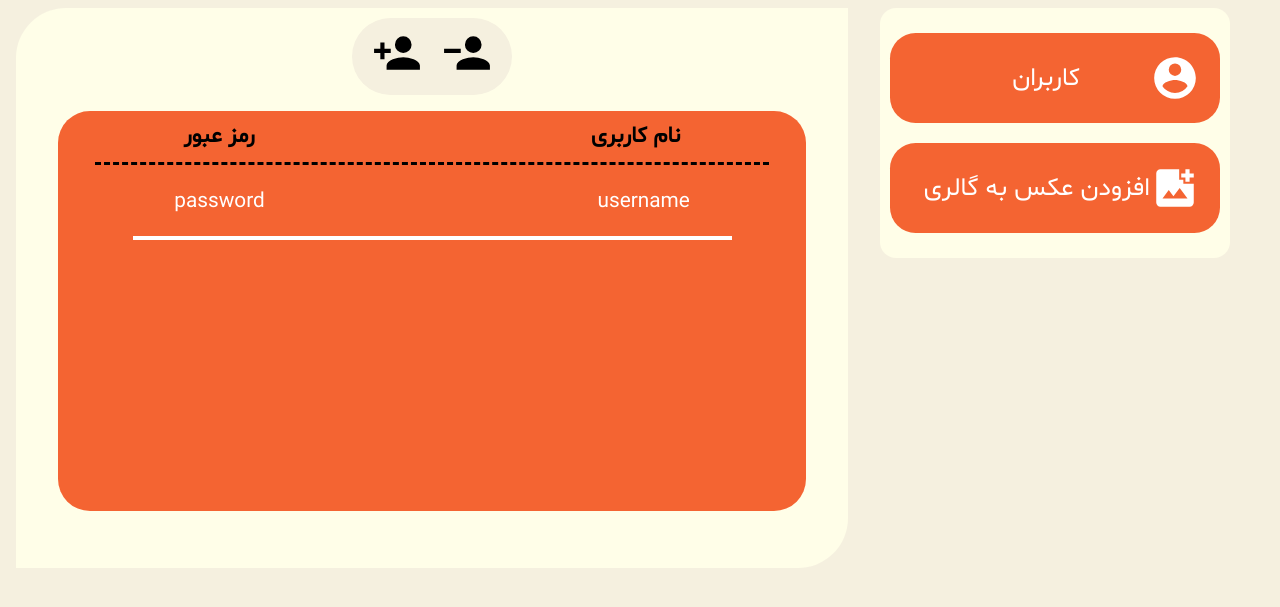
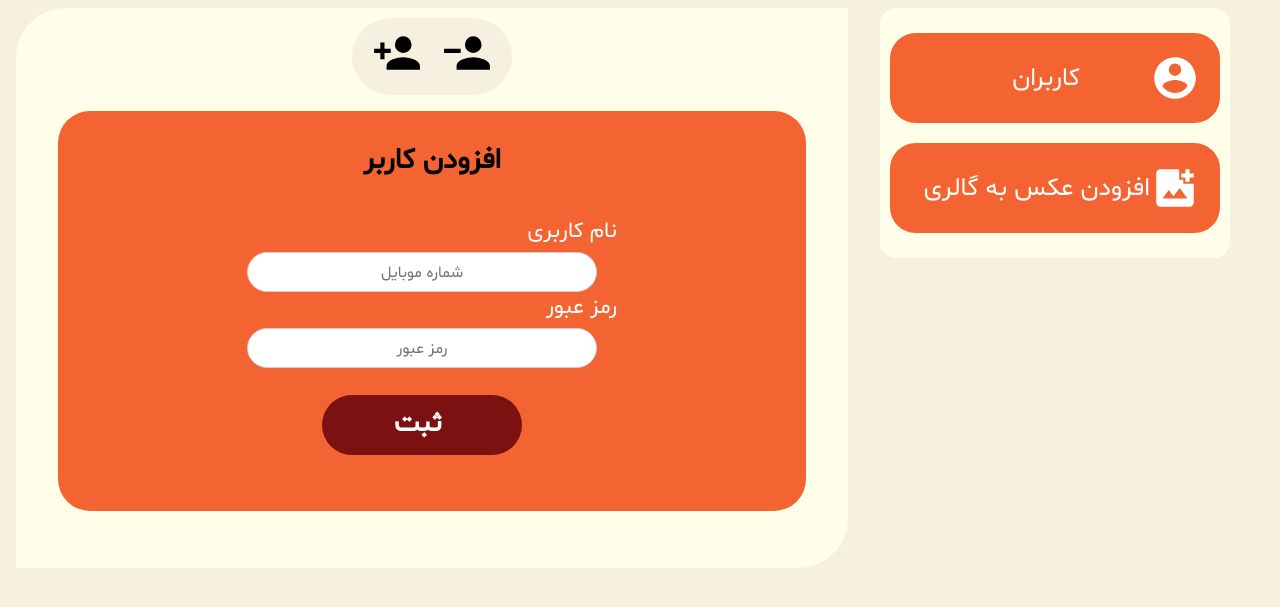
Before and after one commit to asdf-ITeam/WebSite-Proj, a plain HTML site: page AdminPanel/AdminPanel.html in a window 1280 px wide. Shown: the part 135-742 px from the top of the page. Drawn offline with Linux system fonts and the light colour scheme.

Commit message:
AdminPanel Adduser section complited!

```diff
--- a/AdminPanel/AdminPanel.html
+++ b/AdminPanel/AdminPanel.html
@@ -33,16 +33,40 @@
                     <img src="../content/account-plus.svg" alt="add-user">
                 </div>
                 <div class="user_list">
-                    <div class="user_list_title">
+                    <div class="user_list_title isnt_active">
                         <div><span>نام کاربری</span></div>
                         <div><span>رمز عبور</span></div>
                     </div>
                     <!-- For Iteration on User List -->
-                    <div class="user_list_detail">
+                    <div class="user_list_detail isnt_active">
                         <div><span>username</span></div>
                         <div><span>password</span></div>
                     </div>
-                    <div class="seprator"></div>
+                    <div class="seprator isnt_active"></div>
+                    <!-- End of Loop -->
+                    <form action="">
+                        <div class="add_user">
+                            <div class="add_user_title"><p>افزودن کاربر</p></div>
+                            <div class="add_user_input">
+                                <label for="newusername">نام کاربری</label>
+                                <input id="newusername" name="newusername" type="tel"
+                                pattern="[0]{1}[9]{1}[0-9]{2}[0-9]{3}[0-9]{4}"
+                                placeholder="شماره موبایل"
+                                required
+                                >
+                                <label for="newpassword">رمز عبور</label>
+                                <input id="newpassword" name="newpassword" type="password"
+                                pattern="^(?=.*\d)(?=.*[a-z])(?=.*[A-Z])(?=.*[!,@,$,%]).{6,}$"
+                                required
+                                minlength="6"
+                                placeholder="رمز عبور"
+                                >
+                            </div>
+                            <div class="newuser_btn">
+                                <button type="submit">ثبت</button>
+                            </div>
+                        </div>
+                    </form>
                 </div>
             </div>
         </div>
--- a/AdminPanel/style.css
+++ b/AdminPanel/style.css
@@ -9,7 +9,6 @@
 }
 body{
     background-color: #F5F0DF;
-    /* background-color: brown; */
     font-family: Shabnam-FD;
 }
 .header{
@@ -130,3 +129,56 @@ body{
     background-color: #fff;
     margin-bottom: 15px;
 }
+.isnt_active{
+    display: none;
+}
+
+.add_user_title{
+    text-align: center;
+    font-size: 1.8rem;
+    font-weight: 800;
+    margin-top: 20px;
+    margin-bottom: 1.2em;
+}
+.add_user_input label{
+display: block;
+color: #fff;
+font-size: 1.4rem;
+margin-bottom: 5px;
+}
+.add_user_input input{
+    width: 350px;
+    height: 40px;
+    margin-right: 20px;
+    border-radius: 5em;
+    border: 1px solid #ccc;
+    text-align: center;
+    font-size: 1.2rem;
+    font-family: Shabnam-FD;
+}
+.add_user_input input:focus{
+    outline: 2px solid #ccc;
+    box-shadow:0 0 15px #7B1111;
+}
+.add_user_input input:focus:invalid{
+    outline: 2px solid rgba(255, 0, 0, 0.806);
+}
+.add_user_input input::placeholder{
+    text-align: center;
+    font-size: 1rem;
+}
+.newuser_btn button{
+    margin: 1em;
+    margin-right: 3.5em;
+    padding-right: 8px;
+    width: 200px;
+    height: 60px;
+    border: none;
+    background-color: #7B1111;
+    color: #fff;
+    font-size: 1.7rem;
+    font-family: Shabnam-FD;
+    font-weight: 800;
+    border-radius: 5em;
+    text-align: center;
+}
```
